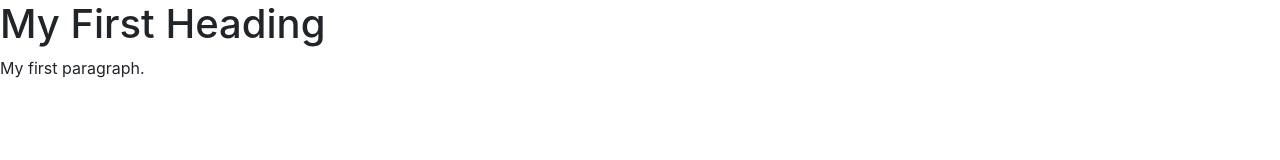
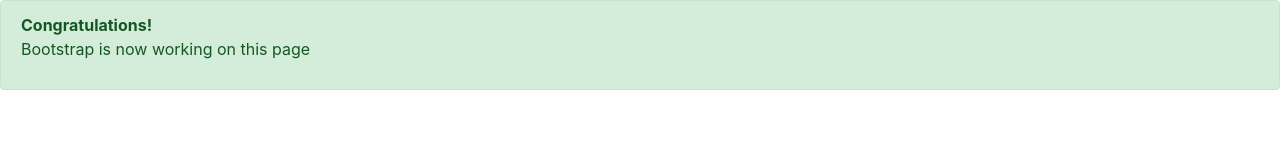
Before and after one commit to eera-l/eera-l.github.io, a plain HTML site: page index.html in a window 1280 px wide. Drawn offline with nearby package versions, Linux system fonts and the light colour scheme.

Commit message:
Added bootstrap

```diff
--- a/index.html
+++ b/index.html
@@ -5,8 +5,10 @@
 </head>
 <body>
 
-<h1>My First Heading</h1>
-<p>My first paragraph.</p>
+<div class="alert alert-success" role="alert">
+    <strong>Congratulations!</strong>
+    <p>Bootstrap is now working on this page</p>
+</div>
 
 </body>
 </html>
```
